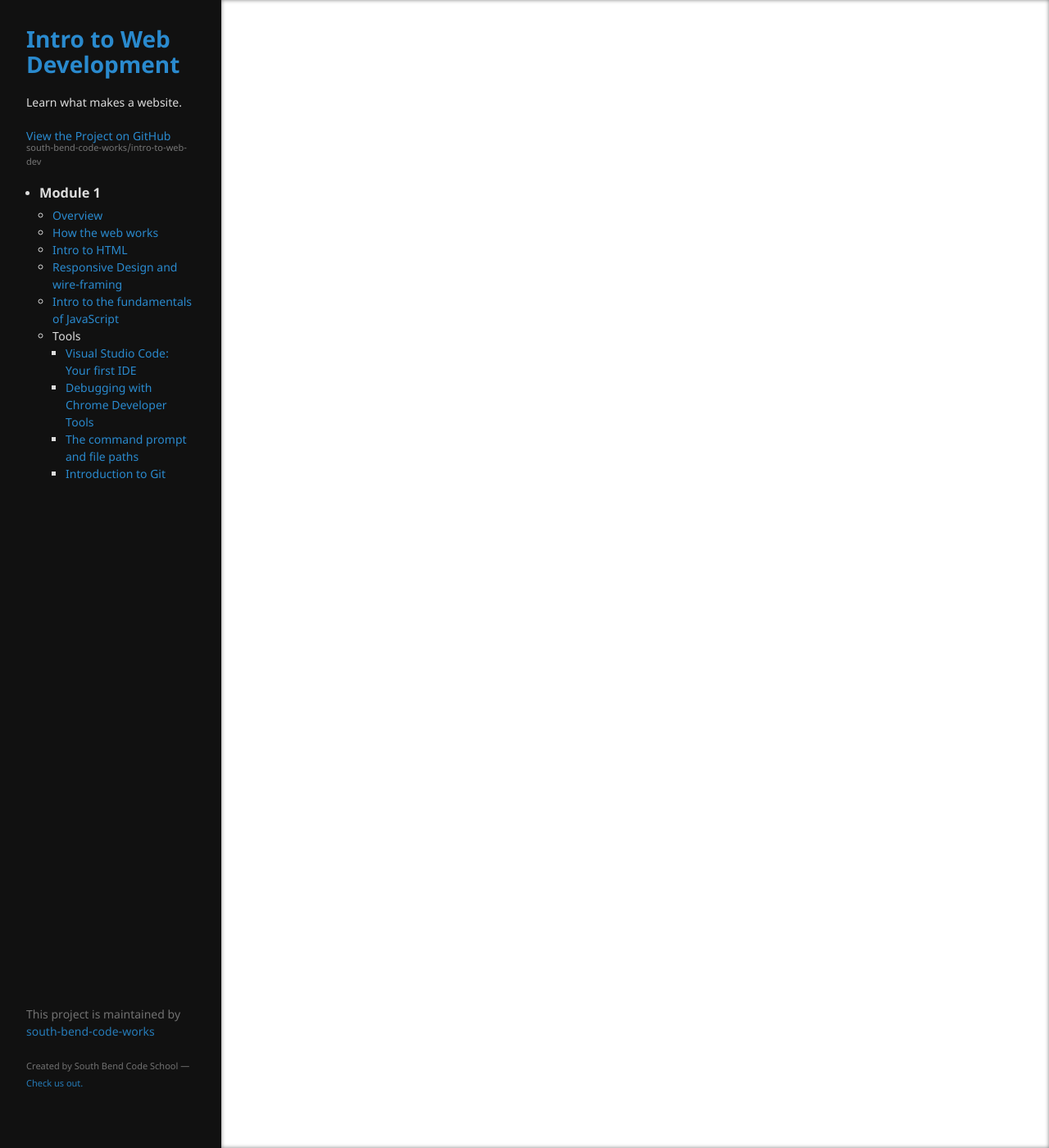
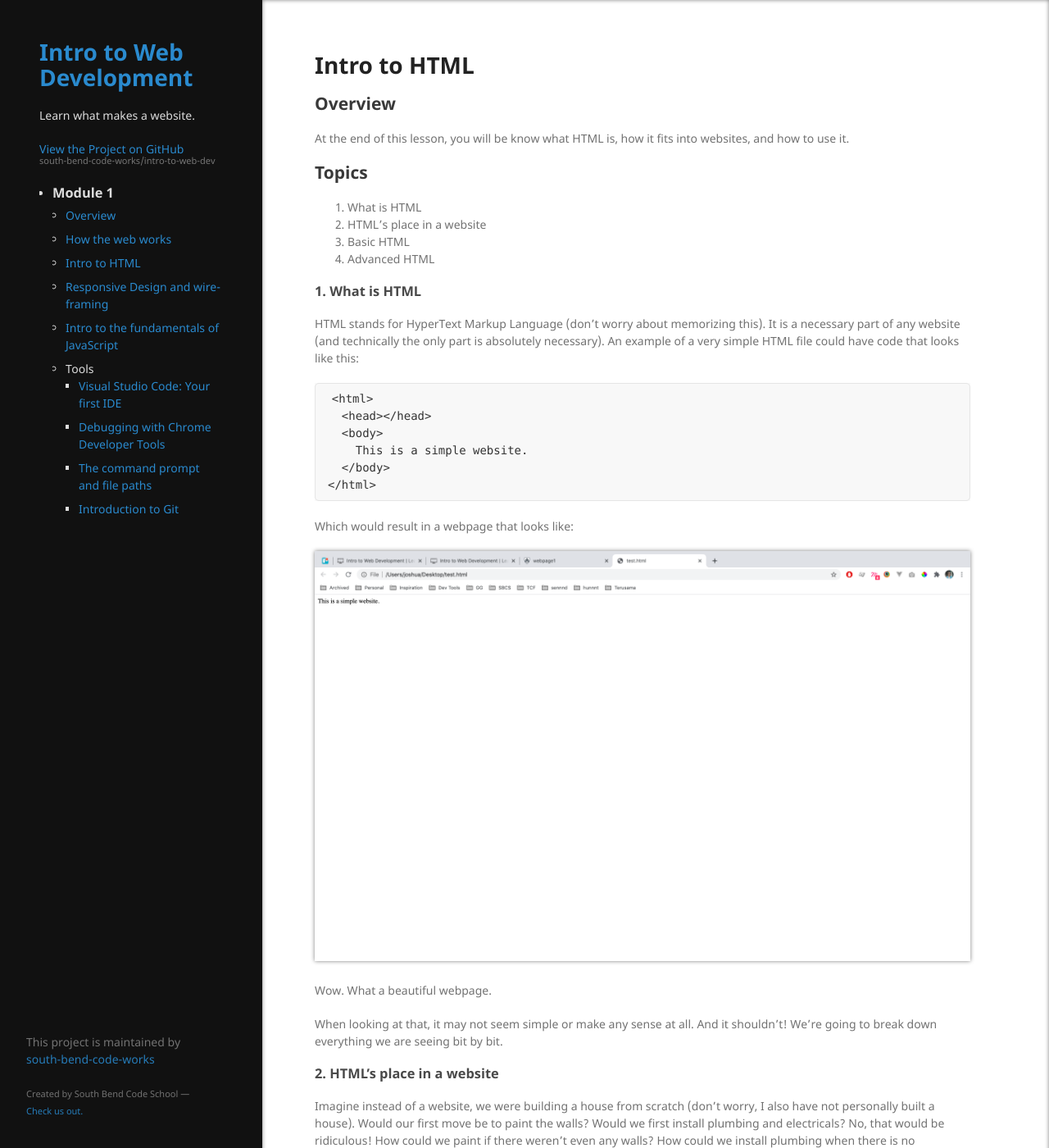
Before and after one commit to south-bend-code-works/intro-to-web-dev, a Jekyll site: the page built from lessons/module1/intro_to_html.md, in a window 1280 px wide and 1400 px high. Shown: the whole window at 82% size. Built offline with Jekyll 4.4.1, drawn with Linux system fonts in a browser that asks for light colours; our own code applies the rules of GitHub Pages for plain Markdown files; some of the changed text lies outside the part shown.

Commit message:
section 3 done on html lesson

````diff
--- a/assets/css/style.scss
+++ b/assets/css/style.scss
@@ -10,6 +10,8 @@
   background-color: #111;
 }
 
+$side-width: 320px;
+
 body {
   margin: 0;
   padding: 0;
@@ -21,17 +23,22 @@
 
 header {
   float: none;
-  width: 270px;
+  width: $side-width;
   background-color: #111;
   height: 100vh;
-  padding: 2rem;
+  padding: 3rem;
   color: #DDD;
   h3 {
     color: #DDD;
     margin-bottom: .5rem;
   }
   ul {
+    max-height: calc(100vh - 300px);
+    overflow-y: scroll;
     padding-left: 1rem;
+    li {
+      margin-bottom: .5rem;
+    }
   }
   a {
     color: lighten(#267CB9, 5);
@@ -42,9 +49,9 @@
 }
 
 section {
-  width: calc(100% - 270px);
+  width: calc(100% - #{$side-width});
   float: none;
-  margin-left: 270px;
+  margin-left: $side-width;
   padding: 4rem;
   background-color: white;
   box-shadow: 0 0 5px 0 grey inset;
@@ -54,6 +61,16 @@
   }
 }
 
+img {
+  box-shadow: 0 0 5px 0 grey
+}
+
 footer {
-  padding: 0 2rem
+  padding: 0 2rem;
+  bottom: 1rem;
 }
+
+code {
+  background-color: #f8f8f8;
+  padding: .1rem .3rem;
+}
--- a/lessons/module1/intro_to_html.md
+++ b/lessons/module1/intro_to_html.md
@@ -1,3 +1,95 @@
 ---
 layout: default
 ---
+# Intro to HTML
+
+## Overview
+
+At the end of this lesson, you will be know what HTML is, how it fits into
+websites, and how to use it.
+
+## Topics
+
+1. What is HTML
+2. HTML's place in a website
+3. Basic HTML
+4. Advanced HTML
+
+### 1. What is HTML
+
+HTML stands for HyperText Markup Language (don't worry about memorizing this). It is a necessary part of any website (and technically the only part is absolutely necessary). An example of a very simple HTML file could have code that looks like this:
+```
+<html>
+  <head></head>
+  <body>
+    This is a simple website.
+  </body>
+</html>
+```
+
+Which would result in a webpage that looks like:
+
+![Image](/assets/img/module1/example_site_1.png)
+
+Wow. What a beautiful webpage.
+
+When looking at that, it may not seem simple or make any sense at all. And it shouldn't!
+We're going to break down everything we are seeing bit by bit.
+
+### 2. HTML's place in a website
+
+Imagine instead of a website, we were building a house from scratch (don't worry, I also have not personally built a house). Would our first move be to paint the walls? Would we first install plumbing and electricals? No, that would be ridiculous! How could we paint if there weren't even any walls? How could we install plumbing when there is no structure?
+
+If a website was a house, HTML would be the structure. Everything else is built on top of it. Just like a house that is just a structure without decoration or internal workings, it's ugly and likely not that useful. However, it is necessary and the place where every website should start.
+
+### 3. Basic HTML
+
+Let's take another look at the code from earlier:
+
+```
+<html>
+  <head></head>
+  <body>
+    This is a simple website.
+  </body>
+</html>
+```
+
+It may seem strange that there are symbols and weird words all over the place when the only thing we see on the screen is the sentence "This is a simple website." However, all of it has meaning.
+
+#### a) Formatting, Opening, and Closing
+Let's start from the sentence that we do recognize: `This is a simple website.` Right above and below that sentence, we see `<body>` and `</body>`. Both `<body>` and `</body>` are types of **tags**. **Tags** will not show up on the screen but instead help the browser know how to display the content between the **tags**. For example, the **tag** `<body>` tells the browser that this is where the content we want to show on the screen starts. That is why we see `This is a simple website.` since it is after the `<body>` **tag**. The **tag** `</body>` tells the browser that this is where the content we want to show on the screen stops.
+
+Notice that the tags are very similar, `<body>` and `</body>`. The only difference is that there is a `/` before the word in the second tag. Tags without a `/` are called **opening tags** while tags with `/` are called **closing tags**. Opening and closing tags come in pairs. Opening tags indicate the beginning and closing tags indicate the end (which is why `<body>` was at the beginning of the content and `</body>` was at the end). Tags will always start with `<` and end with `>` with a word or letter on the inside. In the code example above, we can see three example of these pairs `html`, `head`, and `body`. Notice, they all have opening and closing tags. The `html` tags are at the top and bottom of the file. They will always encapsulate the rest of the HTML. The `head` tags in this example don't contain anything. This is fine that they are empty but still should be included in every HTML file. On a more complex website, the `head` tags would include information about the website that isn't included directly on the screen. Lastly, the `body` tags include the content that actually appears on the screen.
+
+#### b) Nesting
+You may also notice that opening and closing tags can have very different content between them. The `head` tags have nothing, the `body` tags have a sentence, and the `html` tags have other tags between it. These are all fine and valid. If a set of tags is surrounded by another set of tags, the surrounded tags are considered **nested**. So, both the `head` and the `body` tags are **nested** inside of the `html` tags.
+
+Whew. For 'a simple site', sure seems like a lot to talk through! However, if you can understand the format of tags, the concept of opening and closing, and nesting, you are well on your way to understanding HTML as a whole.
+
+### 4. Advanced HTML
+
+Let's look at another example:
+
+```
+<html>
+  <head></head>
+  <body>
+    <div>
+      This is slightly more complex.
+    </div>
+    <div>
+      Just look at me go.
+    </div>
+  </body>
+</html>
+```
+
+Which looks like:
+
+![Image](/assets/img/module1/example_site_2.png)
+
+
+Wow, another beautiful webpage.
+
+In the code, we see a lot of the same stuff. We have `html` tags surrounding the rest of the HTML, `head` tags at the top that are empty, and everything we can see on the screen is inside the `body` tags. In fact, the only things we don't recognize are the `div` tags. `div` is short for 'division' and it is the most basic of all HTML tags. It is virtually an empty box to put other content into. We can see in the code that there are 2 sets of `div` tags and on the screen
````
Also changed, not shown: assets/img/logo.png (deleted), assets/img/module1/example_site_1.png (added), assets/img/module1/example_site_2.png (added).
